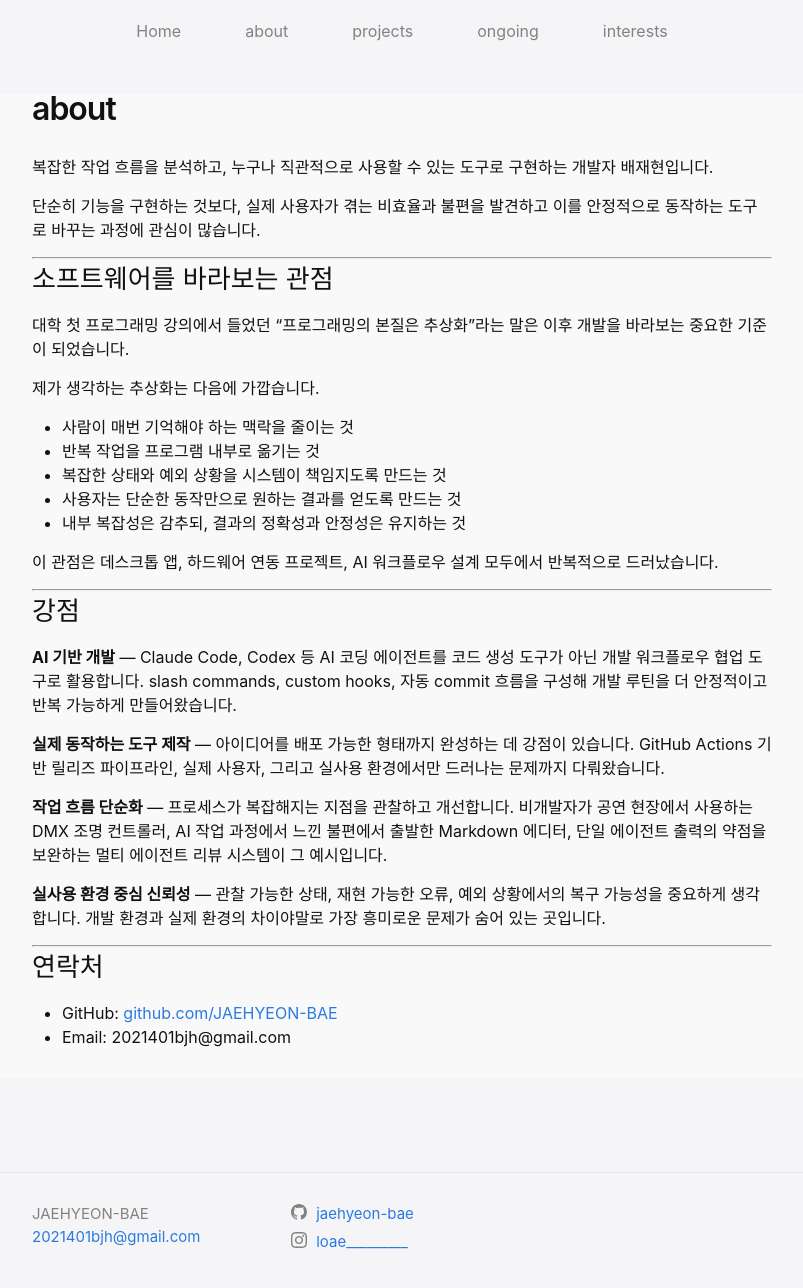
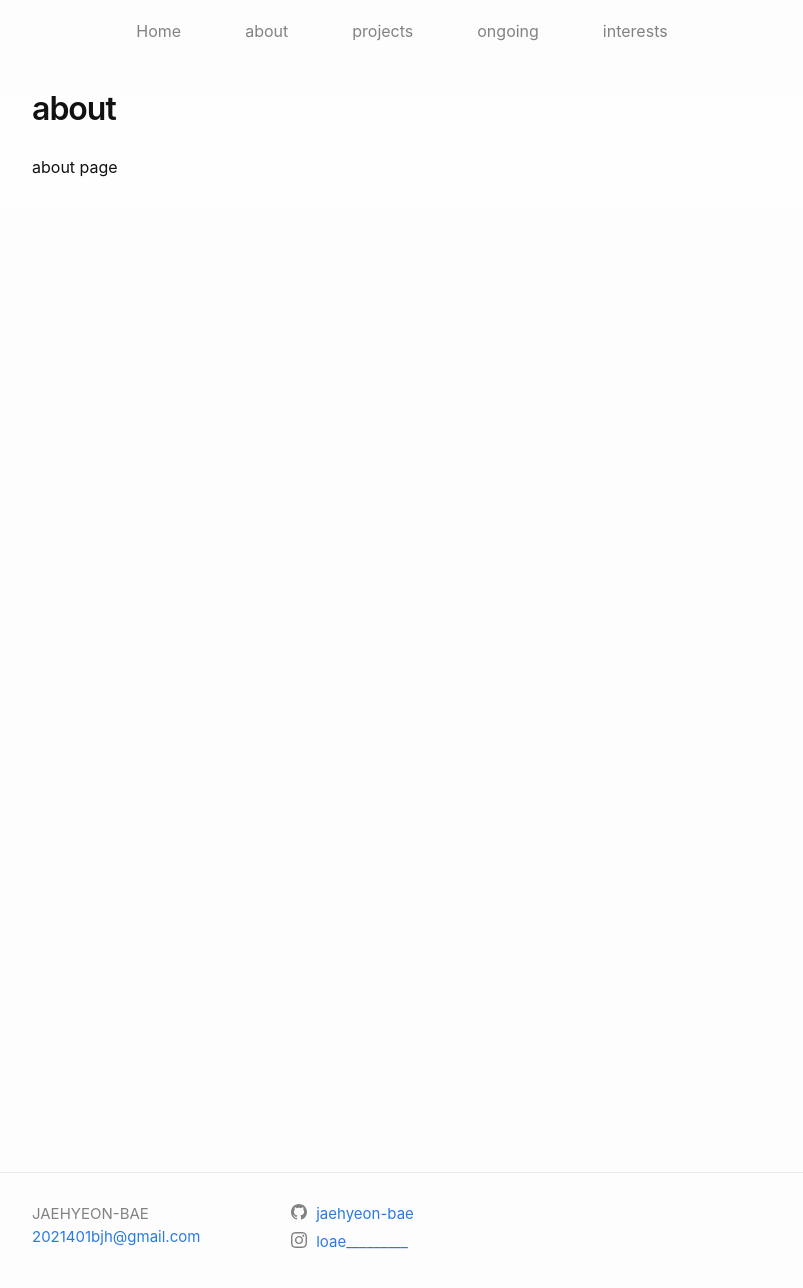
Before and after one commit to JAEHYEON-BAE/jaehyeon-bae.github.io, a Jekyll site: the page built from _pages/about.md, in a window 1280 px wide and 1343 px high. Shown: the top 1288 px of the window, without its empty margins (238-1041 px from the left). Built offline with Jekyll 4.4.1, drawn with Linux system fonts in a browser that asks for light colours.

Commit message:
Fix: home page layout

```diff
--- a/_pages/about.md
+++ b/_pages/about.md
@@ -4,41 +4,4 @@
 permalink: /about/
 ---
 
-복잡한 작업 흐름을 분석하고, 누구나 직관적으로 사용할 수 있는 도구로 구현하는 개발자 배재현입니다.
-
-단순히 기능을 구현하는 것보다, 실제 사용자가 겪는 비효율과 불편을 발견하고 이를 안정적으로 동작하는 도구로 바꾸는 과정에 관심이 많습니다.
-
----
-
-### 소프트웨어를 바라보는 관점
-
-대학 첫 프로그래밍 강의에서 들었던 "프로그래밍의 본질은 추상화"라는 말은 이후 개발을 바라보는 중요한 기준이 되었습니다.
-
-제가 생각하는 추상화는 다음에 가깝습니다.
-
-- 사람이 매번 기억해야 하는 맥락을 줄이는 것
-- 반복 작업을 프로그램 내부로 옮기는 것
-- 복잡한 상태와 예외 상황을 시스템이 책임지도록 만드는 것
-- 사용자는 단순한 동작만으로 원하는 결과를 얻도록 만드는 것
-- 내부 복잡성은 감추되, 결과의 정확성과 안정성은 유지하는 것
-
-이 관점은 데스크톱 앱, 하드웨어 연동 프로젝트, AI 워크플로우 설계 모두에서 반복적으로 드러났습니다.
-
----
-
-### 강점
-
-**AI 기반 개발** — Claude Code, Codex 등 AI 코딩 에이전트를 코드 생성 도구가 아닌 개발 워크플로우 협업 도구로 활용합니다. slash commands, custom hooks, 자동 commit 흐름을 구성해 개발 루틴을 더 안정적이고 반복 가능하게 만들어왔습니다.
-
-**실제 동작하는 도구 제작** — 아이디어를 배포 가능한 형태까지 완성하는 데 강점이 있습니다. GitHub Actions 기반 릴리즈 파이프라인, 실제 사용자, 그리고 실사용 환경에서만 드러나는 문제까지 다뤄왔습니다.
-
-**작업 흐름 단순화** — 프로세스가 복잡해지는 지점을 관찰하고 개선합니다. 비개발자가 공연 현장에서 사용하는 DMX 조명 컨트롤러, AI 작업 과정에서 느낀 불편에서 출발한 Markdown 에디터, 단일 에이전트 출력의 약점을 보완하는 멀티 에이전트 리뷰 시스템이 그 예시입니다.
-
-**실사용 환경 중심 신뢰성** — 관찰 가능한 상태, 재현 가능한 오류, 예외 상황에서의 복구 가능성을 중요하게 생각합니다. 개발 환경과 실제 환경의 차이야말로 가장 흥미로운 문제가 숨어 있는 곳입니다.
-
----
-
-### 연락처
-
-- GitHub: [github.com/JAEHYEON-BAE](https://github.com/JAEHYEON-BAE)
-- Email: 2021401bjh@gmail.com
+about page
--- a/_sass/_layout.scss
+++ b/_sass/_layout.scss
@@ -253,10 +253,9 @@
 
 // Markdown 구조: h1 → h2 → p(bio) → ul(info) → p(nav links) → hr → p(about) → p(about links)
 .home-content-wrapper {
-  padding: calc(#{$header-height} + 80px) 2.5vw 100px 7vw;
+  padding: calc(#{$header-height} + 80px) 18vw 100px 10vw;
   box-sizing: border-box;
 
-  // # 배재현 — 대형 이름
   > h1 {
     font-size: $base-font-size * 5;
     font-weight: 700;
@@ -266,7 +265,6 @@
     margin-bottom: 8px;
   }
 
-  // ## Jaehyeon Bae — 영문 이름
   > h2 {
     font-size: $base-font-size * 1.375;
     font-weight: 300;
@@ -276,7 +274,7 @@
   }
 
   // 본문 단락 (bio + about 텍스트)
-  > p {
+  > p:not(.text-large):not(.text-medium):not(.text-small) {
     font-size: $base-font-size * 1.0625;
     line-height: 1.8;
     color: $text-color;
--- a/_sass/main.scss
+++ b/_sass/main.scss
@@ -24,7 +24,7 @@
 $footer-height:    180px;
 
 $text-color:       #111113 !default;
-$background-color: #F5F5F7 !default;
+$background-color: #fdfdfd !default;
 $brand-color:      #2a7ae2 !default;
 
 $grey-color:       #828282 !default;
--- a/assets/main.css
+++ b/assets/main.css
@@ -20,7 +20,7 @@
 body {
   font: 400 16px/1.5 "Apple SD Gothic Neo", -apple-system, BlinkMacSystemFont, "Segoe UI", Roboto, Helvetica, Arial, sans-serif, "Apple Color Emoji", "Segoe UI Emoji", "Segoe UI Symbol";
   color: #111113;
-  background-color: #F5F5F7;
+  background-color: #fdfdfd;
   -webkit-text-size-adjust: 100%;
   -webkit-font-feature-settings: "kern" 1;
   -moz-font-feature-settings: "kern" 1;
@@ -198,6 +198,21 @@
 }
 
 /**
+ * Font size utilities (Kramdown inline attribute: {:.text-large} etc.)
+ */
+.text-large {
+  font-size: 24px;
+}
+
+.text-medium {
+  font-size: 20px;
+}
+
+.text-small {
+  font-size: 16px;
+}
+
+/**
  * Tables
  */
 table {
@@ -332,7 +347,7 @@
 }
 
 .trigger {
-  background-color: #F5F5F7;
+  background-color: #fdfdfd;
   display: flex;
   flex-direction: column;
   position: fixed;
@@ -360,7 +375,7 @@
   justify-content: center;
   align-items: center;
   text-align: center;
-  background-color: #F5F5F7;
+  background-color: #fdfdfd;
   cursor: pointer;
 }
 .trigger > .close > .close-icon {
@@ -392,15 +407,15 @@
   justify-items: center;
   color: #111113;
   line-height: 1.5;
-  background-color: #F5F5F7;
+  background-color: #fdfdfd;
 }
 .trigger > .page-link:hover {
   background-color: #2a7ae2;
-  color: #F5F5F7;
+  color: #fdfdfd;
   text-decoration-line: none;
 }
 .trigger > .page-link:nth-child(1):hover ~ .close-icon > svg {
-  fill: #F5F5F7;
+  fill: #fdfdfd;
 }
 
 /**
@@ -475,7 +490,7 @@
   }
 }
 .home-content-wrapper {
-  padding: calc(61.94px + 80px) 2.5vw 100px 7vw;
+  padding: calc(61.94px + 80px) 18vw 100px 10vw;
   box-sizing: border-box;
 }
 .home-content-wrapper > h1 {
@@ -493,13 +508,13 @@
   letter-spacing: 0.02em;
   margin-bottom: 28px;
 }
-.home-content-wrapper > p {
+.home-content-wrapper > p:not(.text-large):not(.text-medium):not(.text-small) {
   font-size: 17px;
   line-height: 1.8;
   color: #111113;
   margin-bottom: 20px;
 }
-.home-content-wrapper > p em {
+.home-content-wrapper > p:not(.text-large):not(.text-medium):not(.text-small) em {
   font-style: italic;
 }
 .home-content-wrapper > ul {
@@ -545,7 +560,7 @@
 .home-content-wrapper > p > a:hover {
   background-color: #111113;
   border-color: #111113;
-  color: #F5F5F7;
+  color: #fdfdfd;
   text-decoration: none;
 }
 .home-content-wrapper > hr {
@@ -609,7 +624,7 @@
   height: 100%;
   flex: 1;
   overflow: hidden;
-  border: 1px solid #F5F5F7;
+  border: 1px solid #fdfdfd;
   border-radius: 20px;
   backdrop-filter: blur(4px);
   background-color: rgba(255, 255, 255, 0.4);
```
Also changed, not shown: _sass/_base.scss (+9 -0 lines), index.md (+12 -4 lines), 1 other file.
